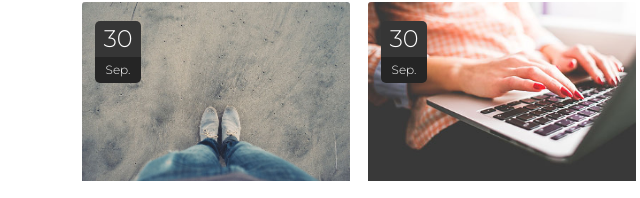
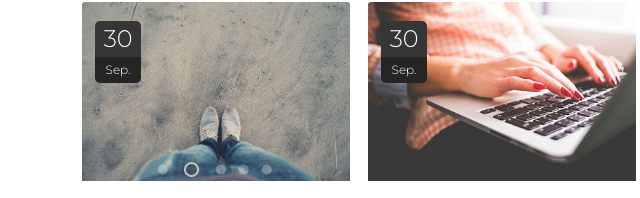
Before and after one commit to doksel/Waxom, a plain HTML site: page index.html in a window 1280 px wide. Shown: the part 5115-5313 px from the top of the page, 123-763 px from the left. Drawn offline with nearby package versions, Linux system fonts and the light colour scheme.

Commit message:
change in "recentPosts"

```diff
--- a/index.html
+++ b/index.html
@@ -337,6 +337,13 @@
                     <div class="date-block_month text-center p-1">Sep.</div>
                 </div>
                 <img src="images/recentPosts/photo1.jpg" alt="image" class="card-img-top">
+                <div class="circles-slider row container justify-content-center align-items-center m-1">
+                    <img src="images/recentPosts/page-circle.png" alt="circles-slider">
+                    <img src="images/recentPosts/page-circle-active.png" alt="circles-slider">
+                    <img src="images/recentPosts/page-circle.png" alt="circles-slider">
+                    <img src="images/recentPosts/page-circle.png" alt="circles-slider">
+                    <img src="images/recentPosts/page-circle.png" alt="circles-slider">
+                </div>
                 <div class="card-body">
                     <h5 class="card-title">Lorem ipsum dolor sit amet.</h5>
                     <p class="card-text">Lorem ipsum dolor, sit amet consectetur adipisicing elit. Atque.</p>
--- a/scss/style.scss
+++ b/scss/style.scss
@@ -297,6 +297,13 @@ header{
         img{
             height: 50%;
         }
+        .circles-slider{
+            position: absolute;
+            top: 40%;
+            img{
+                margin-right: 12px;
+            }
+        }
         .date-block{
             position: absolute;
             top: 5%; left: 5%;
```
Also changed, not shown: css/style.css.
